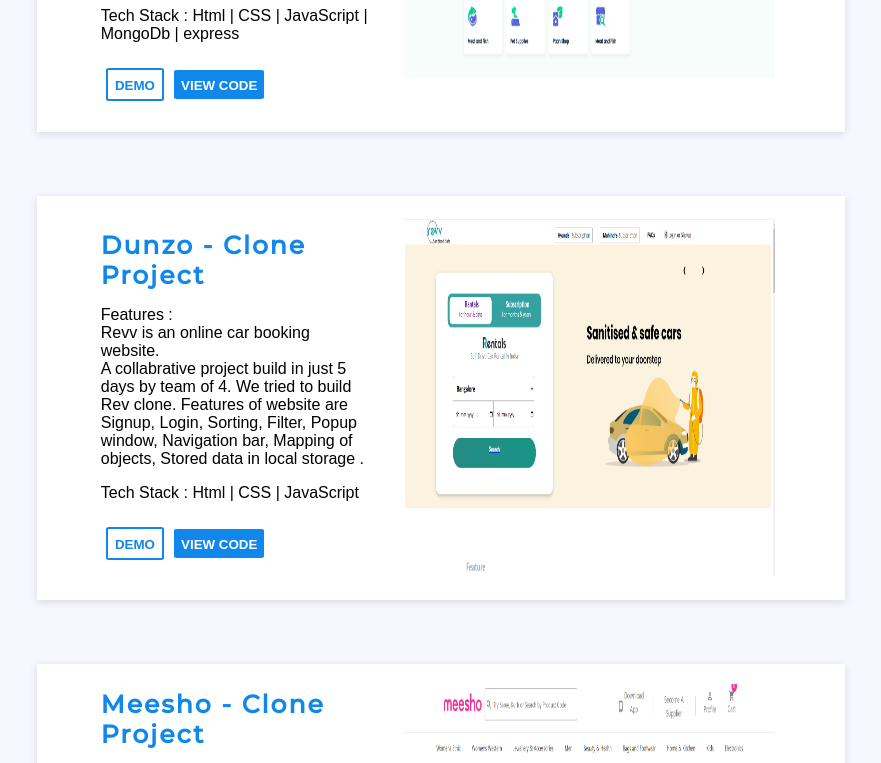
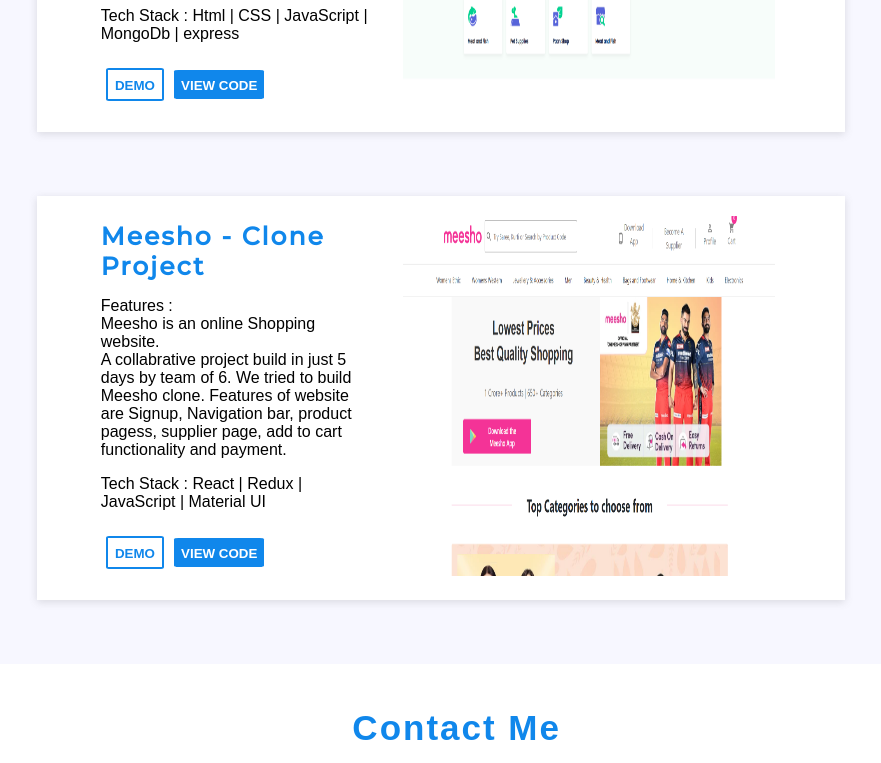
Before and after one commit to Tejaswini179/portfolio, a React (Create React App) app in the folder portfolio-main/: page /projects in a window 1280 px wide. Shown: the part 684-1447 px from the top of the page, without its empty margins (199-1080 px from the left). Built offline with nearby package versions, Linux system fonts and the light colour scheme; a web font is replaced by a local one.

Commit message:
remove revv

```diff
--- a/package.json
+++ /dev/null
@@ -1,6 +0,0 @@
-{
-  "dependencies": {
-    "bootstrap": "^5.1.3",
-    "react-bootstrap": "^2.3.1"
-  }
-}
--- a/portfolio-main/src/components/Projects/Project.jsx
+++ b/portfolio-main/src/components/Projects/Project.jsx
@@ -63,52 +63,7 @@ const Project=()=>{
           </div>
 
 
-          {/* Revv CLONE */}
-          <div className={styles.toi}
-          data-aos="fade-up"
-          data-aos-offset="50"
-            data-aos-delay="150"
-            data-aos-duration="500"
-            data-aos-easing="ease-in-out">
-              <div>
-                  <h1>Dunzo - Clone Project</h1>
-                  <p>
 
-
-                      <div>Features :</div>
-                      <div>
-                      Revv is an online car booking website.
- <br></br>
-                      A collabrative project build in just 5 days by team of 4. We tried to build Rev clone. Features of website are Signup, Login, Sorting, Filter, Popup window, Navigation bar, Mapping of objects, Stored data in local storage .
-                          {/* <ul>
-                              <li>A collaborative project built by a team of 3,executed in a week.</li>
-                               <li>Users can register and login to the website,read, post, search, and sort news.</li>
-                                <li>Users can remove backgroundadvertisements, comment on the newsarticle, and calculate tax.</li>
-                          </ul> */}
-                      </div>
-                  </p>
-
-                  <div>Tech Stack : Html | CSS | JavaScript </div><br></br>
-                  <div>
-                      <button>
-                        <a href='https://revv-car-rentalsclone.netlify.app/' target="_blank" rel="noreferrer">
-                                DEMO
-                        </a>
-                     </button>
-
-                      <button>
-                      <a href='https://github.com/sivagurubilli/revv-web-clone' target="_blank" rel="noreferrer">
-                      VIEW CODE
-                        </a>
-                    </button>
-                  </div>
-              </div>
-
-              <div>
-                <img src='rev.png' alt='Dunzo'/>
-              </div>
-
-          </div>
 
 
               {/* Meesho CLONE */}
```
Also changed, not shown: 1 other file (tests, documents, lock files or other folders).
